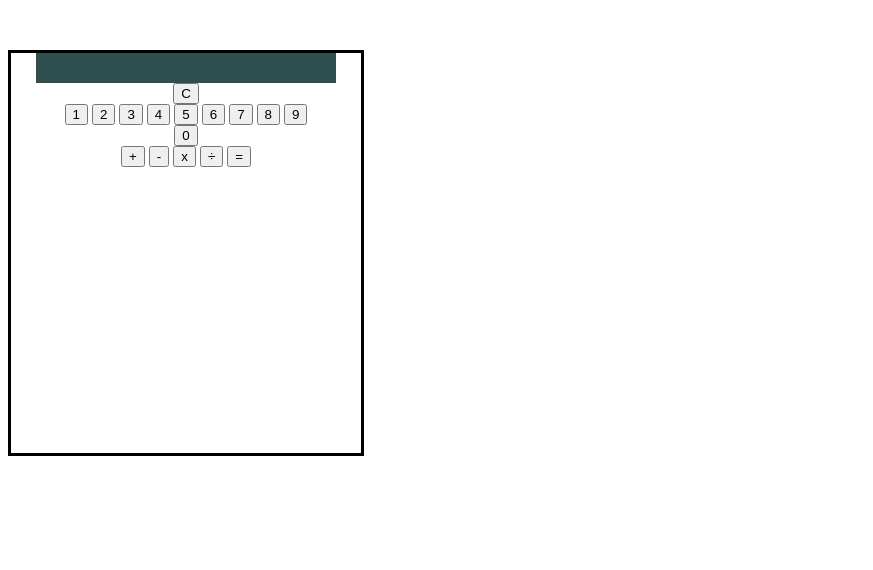
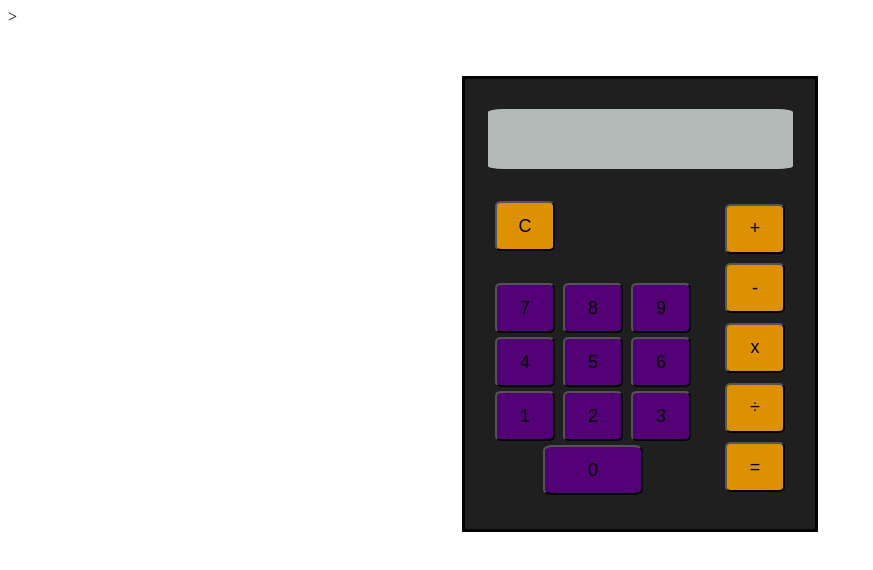
Before and after one commit to kesarai/calculator, a plain HTML site: page index.html in a window 1280 px wide. Shown: the whole page, without its empty margins (0-873 px from the left). Drawn offline with Linux system fonts and the light colour scheme.

Commit message:
calculator almost complete, 9/3 still returns nan

```diff
--- a/index.html
+++ b/index.html
@@ -5,6 +5,7 @@
     <meta http-equiv="X-UA-Compatible" content="IE=edge">
     <meta name="viewport" content="width=device-width, initial-scale=1.0">
     <link rel="stylesheet" href="style.css">
+    <link href='https://fonts.googleapis.com/css?family=Orbitron&text=0123456789:AMP' rel='stylesheet' type='text/css'>>
     <title>Calculator</title>
 </head>
 <body>
@@ -12,27 +13,33 @@
         <div id="calculator">
             <div id="screen"></div>
             <div id="buttons">
-                <div>
+                <div id="clearandnum">
                     <button id="clear">C</button>
                     <div id="numbers">
-                        <button class="num">1</button>
-                        <button class="num">2</button>
-                        <button class="num">3</button>
-                        <button class="num">4</button>
-                        <button class="num">5</button>
-                        <button class="num">6</button>
-                        <button class="num">7</button>
-                        <button class="num">8</button>
-                        <button class="num">9</button>
+                        <div>
+                            <button class="num">7</button>
+                            <button class="num">8</button>
+                            <button class="num">9</button>
+                        </div>
+                        <div>
+                            <button class="num">4</button>
+                            <button class="num">5</button>
+                            <button class="num">6</button>
+                        </div>
+                        <div>
+                            <button class="num">1</button>
+                            <button class="num">2</button>
+                            <button class="num">3</button>
+                        </div>
                     </div>
-                    <button class="num">0</button>
+                    <button id="zero" class="num">0</button>
                 </div>
                 <div id="operators">
                     <button class="operator">+</button>
                     <button class="operator">-</button>
                     <button class="operator">x</button>
                     <button class="operator">÷</button>
-                    <button id="equal">=</button>
+                    <button id= "equal">=</button>
                 </div>
             </div>
         </div>
--- a/script.js
+++ b/script.js
@@ -1,7 +1,40 @@
 
-let num1 = "";
-let num2 = "";
-let operator = "";
+let num1 = '';
+let num2 = '';
+let selectedOperator = '';
+let result = '';
+let screen = document.getElementById('screen');
+let num = document.getElementsByClassName('num');
+let operator = document.getElementsByClassName('operator');
+let equal = document.getElementById('equal');
+
+for (let i = 0; i < num.length; i++) {
+    num[i].addEventListener('click', function(e) {
+        if (selectedOperator === "") {
+            num1 += e.target.textContent;
+        } else {
+            num2 += e.target.textContent;
+        }
+        screen.textContent += e.target.textContent;
+}
+);}
+
+for (let i = 0; i < operator.length; i++) {
+    operator[i].addEventListener('click', function(e) {
+        selectedOperator = e.target.textContent;
+        screen.textContent = '';
+    });
+}
+
+
+let clear = document.getElementById('clear')
+clear.addEventListener('click', function(e){
+    screen.textContent = '';
+    num1 = '';
+    num2 = '';
+    selectedOperator = '';
+});
+
 
 function add(num1, num2) {
     return num1 + num2
@@ -16,18 +49,36 @@ function multiply(num1, num2) {
 }
 
 function divide(num1, num2) {
-    return num1 / num2;
+        return num1 / num2;
 }
 
-function operate(num1, operator, num2 ) {
-    if(operator === "+"){
-        return add(num1, num2)
-    }else if(operator === "-"){
-        return subtract(num1, num2)
-    }else if(operator === "x"){
-        return multiply(num1, num2)
-    }else if(operator === "÷"){
-        return divide(num1, num2)
+
+function operate(num1, selectedOperator, num2 ) {
+
+    switch (selectedOperator) {
+        case '+':
+            return add(num1, num2);
+        case '-':
+            return subtract(num1, num2);
+        case 'x':
+            return multiply(num1, num2);
+        case '÷':
+            return divide(num1, num2);
+        default:
+            return NaN;
     }
 }
-console.log(operate(3, "-", 3))
+if (Math.abs(result % 1) !== 0) {
+        result = result.toFixed(2);
+      }
+
+equal.addEventListener('click',function(e){
+    num1 = Number(num1);
+    num2 = Number(num2);
+
+    result = operate(num1, selectedOperator, num2 );
+    screen.textContent = result;
+    selectedOperator = '';
+    num1 = result;
+    num2 = '';
+});
--- a/style.css
+++ b/style.css
@@ -1,5 +1,6 @@
 #content {
-    text-align: center;
+    display: flex;
+    justify-content: center;
     margin-top: 50px;
 }
 
@@ -7,14 +8,69 @@
     display:flex;
     flex-direction: column;
     border: 3px solid black;
-
+    background-color: rgb(31, 31, 31);
     align-items: center;
     width: 350px;
-    height: 400px;
+    height: 450px;
 }
 #screen {
-    width: 300px;
-    height: 30px;
-    background-color: darkslategray;
+    width: 305px;
+    height: 50px;
+    background-color: #B2B9B7;
+    margin-top: 30px;
+    margin-bottom: 30px;
+    padding-bottom: 10px;
+    border-radius: 5%;
+    font-size: 48px;
+    font-family: 'Orbitron', sans-serif;
+    display: flex;
+    justify-content: flex-end;
+}
+
+button {
+font-size: large;
+width: 60px;
+height: 50px;
+border-radius: 10%;
+margin: 2px;
+background-color: rgb(83, 0, 119);
+}
+
+#buttons {
+    display:flex;
+    flex-wrap: wrap;
+}
+
+#clearandnum {
+    display: flex;
+    flex-direction: column;
+}
+
+#clear {
+    margin-bottom: 30px;
+    align-self: flex-start;
+    background-color: rgb(221, 144, 0);
 
 }
+
+
+#operators {
+    display: flex;
+    flex-direction: column;
+    margin-left: 30px;
+    margin-top: 0px;
+    justify-content: space-around;
+
+}
+.operator {
+    background-color: rgb(221, 144, 0);
+}
+#equal {
+    background-color: rgb(221, 144, 0);
+}
+
+
+#zero {
+    align-self: center;
+    width: 100px;
+}
```
